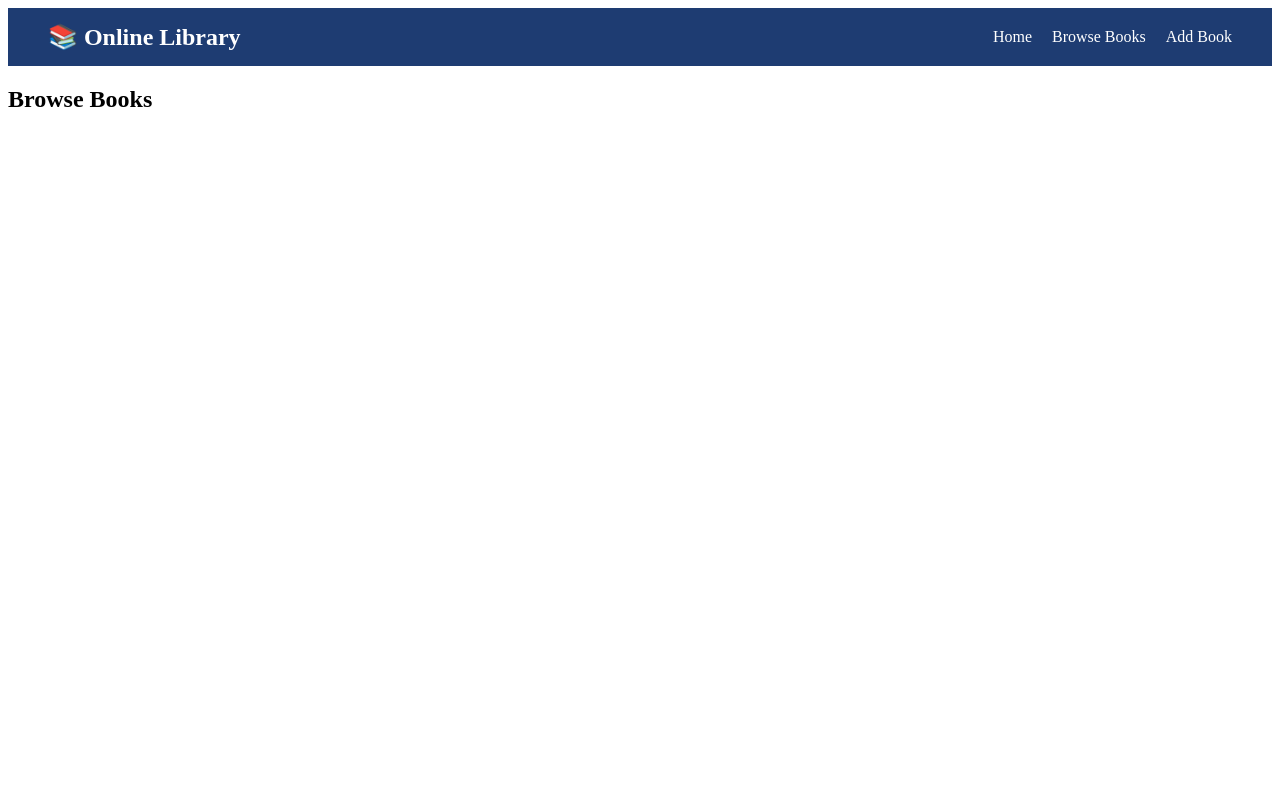
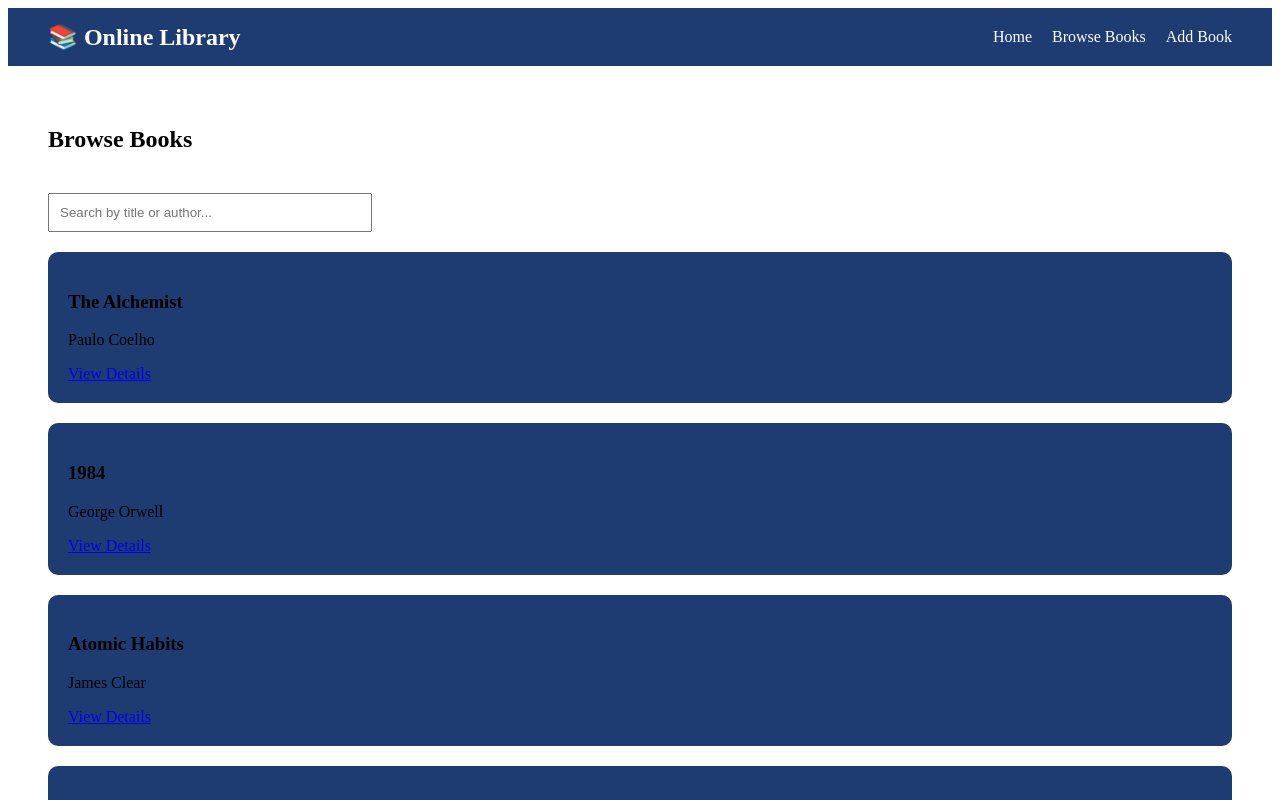
Before and after one commit to lohithkumark/online_library_system, a React (Vite) app in the folder online-library/: page /books in a window 1280 px wide. Shown: the top 800 px of the page. Built offline with nearby package versions, Linux system fonts and the light colour scheme.

Commit message:
Implemented Browse Books page with category filtering and search functionality

```diff
--- /dev/null
+++ b/online-library/src/data/books.js
@@ -0,0 +1,36 @@
+const books = [
+  {
+    id: 1,
+    title: "The Alchemist",
+    author: "Paulo Coelho",
+    category: "Fiction",
+    description: "A journey of a shepherd boy following his dreams.",
+    rating: 4.5
+  },
+  {
+    id: 2,
+    title: "1984",
+    author: "George Orwell",
+    category: "Sci-Fi",
+    description: "A dystopian novel about totalitarianism.",
+    rating: 4.7
+  },
+  {
+    id: 3,
+    title: "Atomic Habits",
+    author: "James Clear",
+    category: "Non-Fiction",
+    description: "Build good habits and break bad ones.",
+    rating: 4.8
+  },
+  {
+    id: 4,
+    title: "Steve Jobs",
+    author: "Walter Isaacson",
+    category: "Biography",
+    description: "The biography of Apple co-founder Steve Jobs.",
+    rating: 4.6
+  }
+];
+
+export default books;
--- a/online-library/src/pages/BrowseBooks.jsx
+++ b/online-library/src/pages/BrowseBooks.jsx
@@ -1,5 +1,63 @@
+import { useParams, Link } from "react-router-dom";
+import { useState } from "react";
+import books from "../data/books";
+
 function BrowseBooks() {
-  return <h2>Browse Books</h2>;
+  const { category } = useParams();
+  const [searchTerm, setSearchTerm] = useState("");
+
+  // Filter by category
+  let filteredBooks = category
+    ? books.filter((book) => book.category === category)
+    : books;
+
+  // Filter by search
+  filteredBooks = filteredBooks.filter(
+    (book) =>
+      book.title.toLowerCase().includes(searchTerm.toLowerCase()) ||
+      book.author.toLowerCase().includes(searchTerm.toLowerCase())
+  );
+
+  return (
+    <div style={{ padding: "40px" }}>
+      <h2>Browse Books {category && ` - ${category}`}</h2>
+
+      {/* Search Bar */}
+      <input
+        type="text"
+        placeholder="Search by title or author..."
+        value={searchTerm}
+        onChange={(e) => setSearchTerm(e.target.value)}
+        style={{
+          padding: "10px",
+          width: "300px",
+          margin: "20px 0"
+        }}
+      />
+
+      {/* Book List */}
+      <div style={{ display: "grid", gap: "20px" }}>
+        {filteredBooks.length === 0 ? (
+          <p>No books found.</p>
+        ) : (
+          filteredBooks.map((book) => (
+            <div
+              key={book.id}
+              style={{
+                padding: "20px",
+                background: "#1e3c72",
+                borderRadius: "10px"
+              }}
+            >
+              <h3>{book.title}</h3>
+              <p>{book.author}</p>
+              <Link to={`/book/${book.id}`}>View Details</Link>
+            </div>
+          ))
+        )}
+      </div>
+    </div>
+  );
 }
 
 export default BrowseBooks;
```
